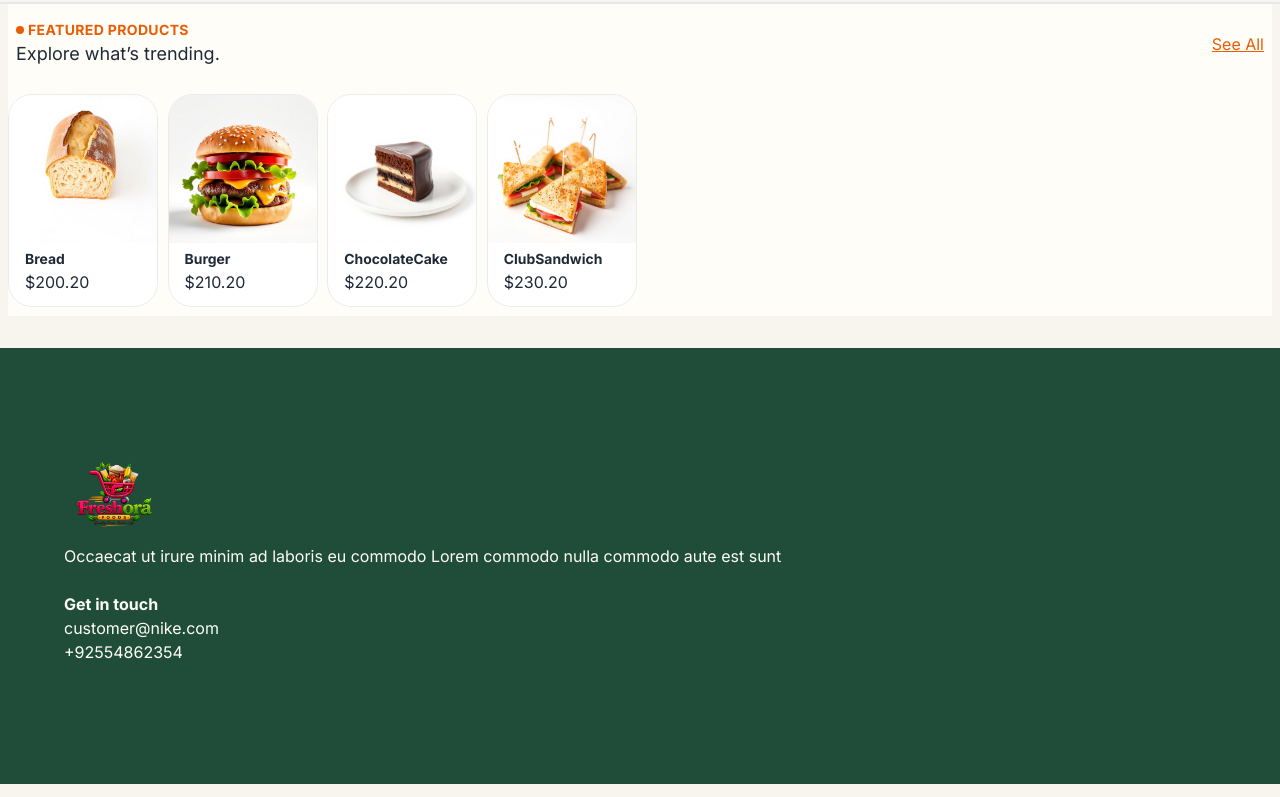
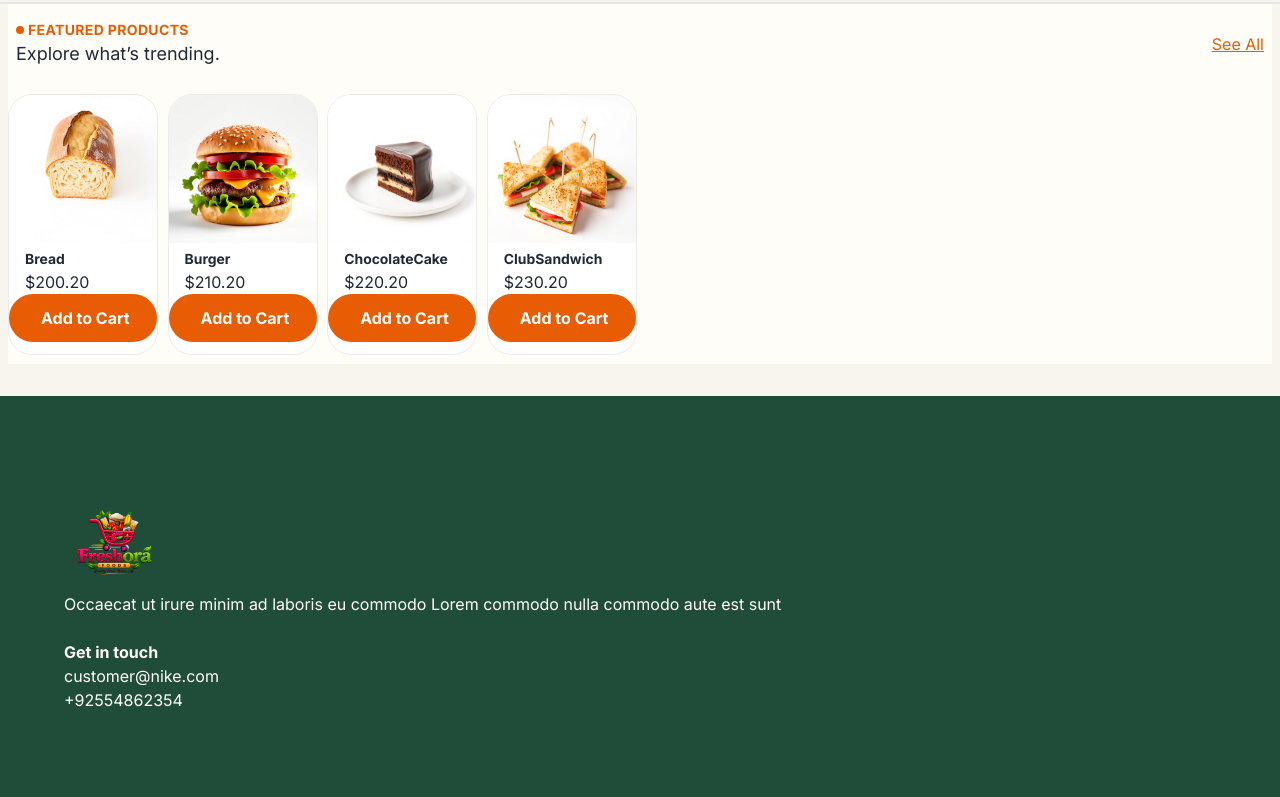
Before and after one commit to Treasure123-school/Ecommerce-mern-project, a React (Vite) app in the folder frontend/: page / in a window 1280 px wide. Shown: the part 867-1664 px from the top of the page. Built offline with nearby package versions, Linux system fonts and the light colour scheme.

Commit message:
Refactor Button component: add className prop for customizable styles and update FeaturedProductsCard to include Add to Cart button

```diff
--- a/frontend/src/components/ui/Button.jsx
+++ b/frontend/src/components/ui/Button.jsx
@@ -1,8 +1,11 @@
 
-const Button = ({ children }) => {
+const Button = ({
+  children,
+  className = "",
+
+}) => {
   return (
-    <button className="py-3 px-8 rounded-full font-bold button-style
-      cursor-pointer max-md:hidden">
+    <button className={`py-3 px-8 rounded-full font-bold button-style cursor-pointer bg-primary text-white transition-colors whitespace-nowrap ${className}`}>
       {children}
     </button>
   )
--- a/frontend/src/features/products/components/FeaturedProductsCard.jsx
+++ b/frontend/src/features/products/components/FeaturedProductsCard.jsx
@@ -1,3 +1,5 @@
+import { Button } from "@/components/ui"
+
 const FeaturedProductsCard = ({
   image,
   alt,
@@ -21,6 +23,8 @@ const FeaturedProductsCard = ({
         </h2>
         <p>{price}</p>
       </div>
+
+      <Button>Add to Cart</Button>
     </article>
   )
 }
--- a/frontend/src/index.css
+++ b/frontend/src/index.css
@@ -125,14 +125,6 @@
   @apply font-heading text-text-muted text-lg leading-7;
 }
 
-@utility button-style {
-  @apply bg-primary text-white transition-colors;
-
-  &:hover {
-    @apply bg-primary-dark;
-  }
-}
-
 .scrollbar::-webkit-scrollbar {
   height: 5px;
 }
```
